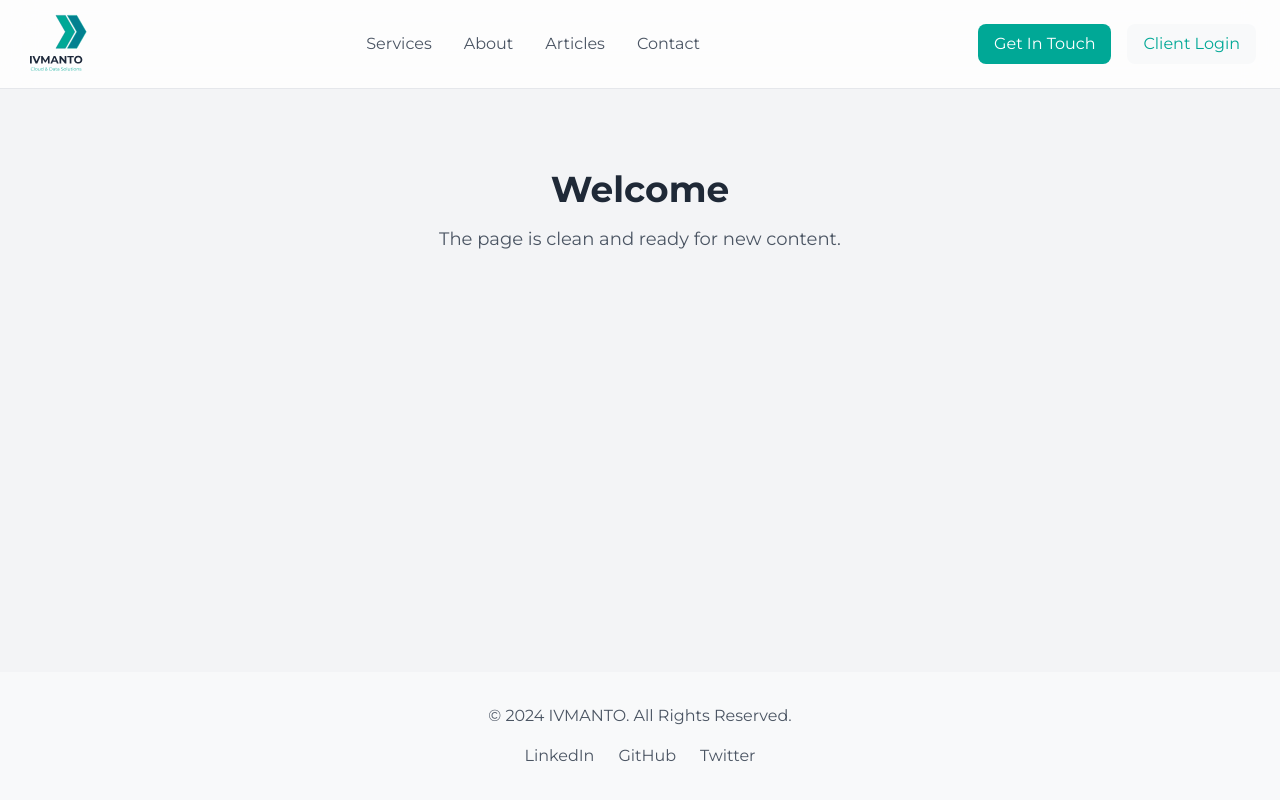
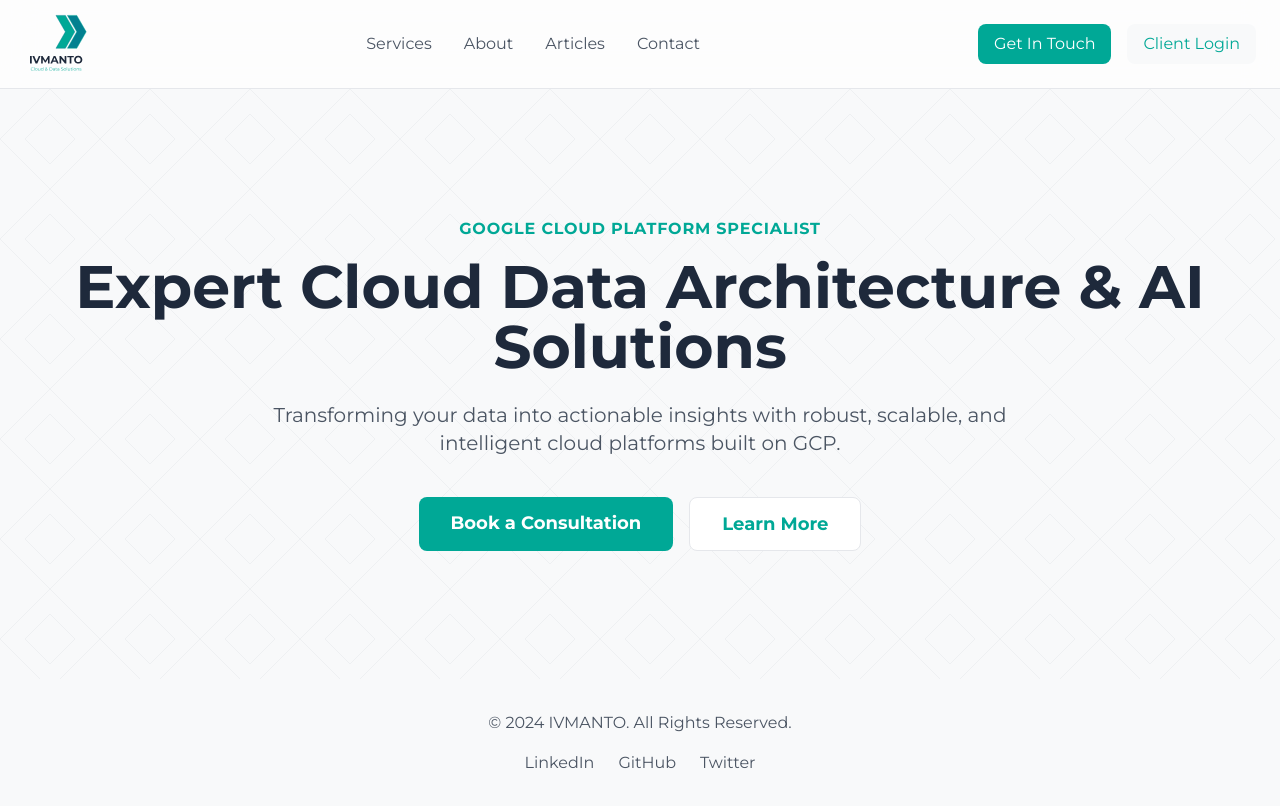
Before and after one commit to dasiyes/ivmanto.com, a Vue app: page / in a window 1280 px wide. Built offline with nearby package versions, Linux system fonts and the light colour scheme.

Commit message:
step1 home page displayed

```diff
--- a/src/views/HomeView.vue
+++ b/src/views/HomeView.vue
@@ -1,10 +1,31 @@
+<template>
+  <section class="py-20 md:py-32 bg-light-gray hero-bg-pattern">
+    <div class="container mx-auto px-6 text-center relative z-10">
+      <span class="text-primary font-semibold tracking-wider"
+        >GOOGLE CLOUD PLATFORM SPECIALIST</span
+      >
+      <h1 class="text-4xl md:text-6xl font-bold mt-4 text-dark-slate leading-tight">
+        Expert Cloud Data Architecture &amp; AI Solutions
+      </h1>
+      <p class="text-lg md:text-xl text-gray-600 mt-6 max-w-3xl mx-auto">
+        Transforming your data into actionable insights with robust, scalable, and intelligent cloud
+        platforms built on GCP.
+      </p>
+      <div class="mt-10 flex justify-center gap-4">
+        <a
+          href="#contact"
+          class="bg-primary text-white font-bold py-3 px-8 rounded-lg hover:bg-opacity-90 transition-all text-lg"
+          >Book a Consultation</a
+        ><a
+          href="#services"
+          class="bg-white text-primary font-bold py-3 px-8 rounded-lg border border-gray-200 hover:bg-gray-50 transition-all text-lg"
+          >Learn More</a
+        >
+      </div>
+    </div>
+  </section>
+</template>
+
 <script setup lang="ts">
-// This is the main view for the home page.
+// This component is currently static and does not require any script setup.
 </script>
-
-<template>
-  <div class="container mx-auto px-6 py-20 text-center">
-    <h1 class="text-4xl font-bold text-gray-800">Welcome</h1>
-    <p class="mt-4 text-lg text-gray-600">The page is clean and ready for new content.</p>
-  </div>
-</template>
```
